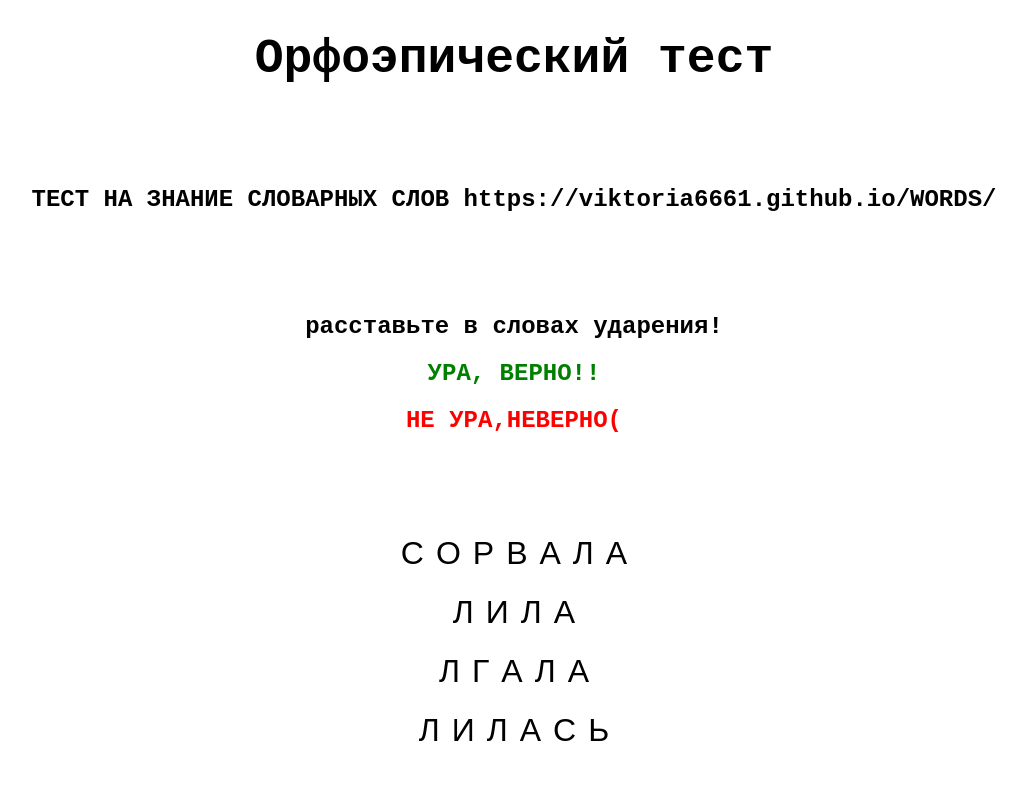
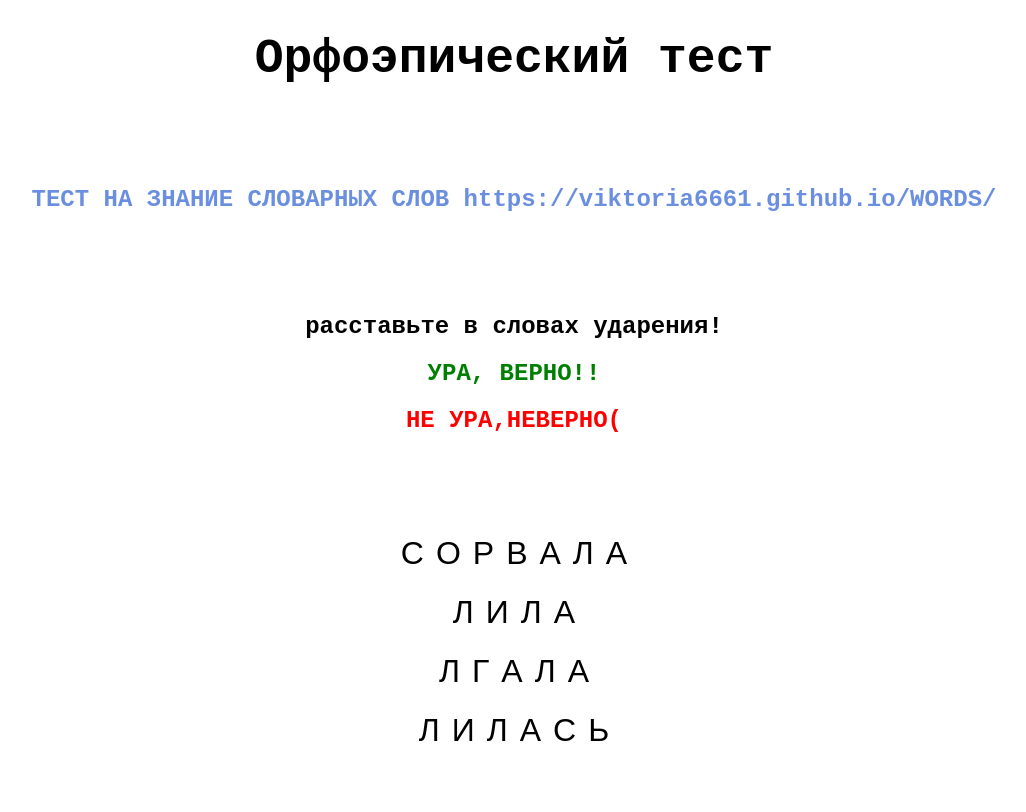
Before and after one commit to viktoria6661/testt, a plain HTML site: page index.html in a window 1280 px wide. Shown: the top 812 px of the page, without its empty margins (126-1152 px from the left). Drawn offline with Linux system fonts and the light colour scheme.

Commit message:
Update style.css

```diff
--- a/style.css
+++ b/style.css
@@ -8,6 +8,10 @@ h1{
     font-size:3rem;
     text-align: center;
     margin-bottom: 100px
+}
+
+.blue {
+    color: rgb(106, 143, 224);
 }
 
 h2 {
```
